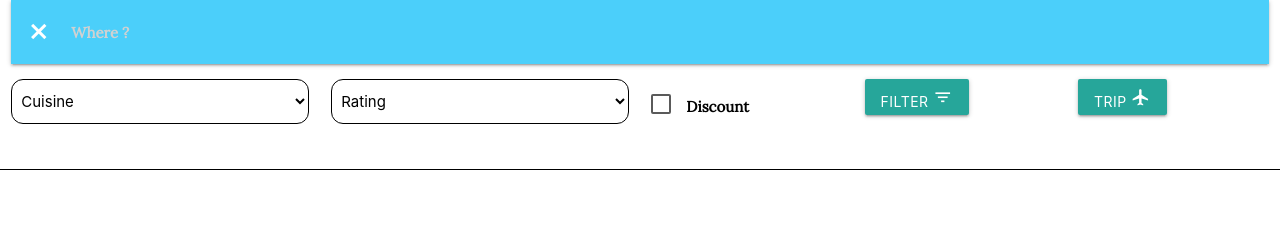
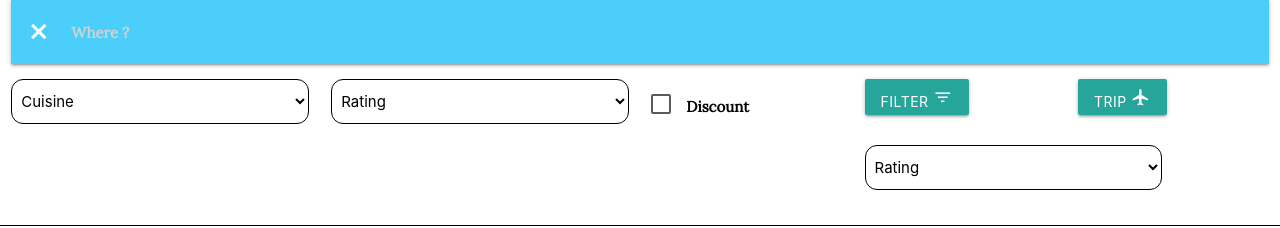
Before and after one commit to david22118/Food-Travel, a website: page dist/index.html in a window 1280 px wide. Drawn offline with nearby package versions, Linux system fonts and the light colour scheme.

Commit message:
front-trip

```diff
--- a/dist/index.html
+++ b/dist/index.html
@@ -125,6 +125,18 @@
           <i class="material-icons center">local_airport</i>
         </button>
       </div>
+
+      <div class="input-field col s3">
+        <select class="browser-default" name="rating" id="trips-list">
+          <option value="" disabled selected>Rating</option>
+          <option value="10">10</option>
+          <label>Materialize Select</label>
+        </select>
+      </div>
+
+
+
+
     </div>
 
     <div id="restaurants"></div>
--- a/dist/style.css
+++ b/dist/style.css
@@ -46,6 +46,11 @@ option{
 
 }
 
+#trips-list{
+    border: 1px solid #000;
+    border-radius: 12px;
+
+}
 #discount{
     color: black;
     font-family: 'Lora', serif;
--- a/server/routes/trips-api.js
+++ b/server/routes/trips-api.js
@@ -7,7 +7,7 @@ const Address = require('../model/address')
 const Rating = require('../model/rating')
 
 router.get('/trips', function (req, res) {
-    City.find({}, function (error, trips) {
+  Trip.find({}, function (error, trips) {
         res.send(trips)
     })
 })
```
